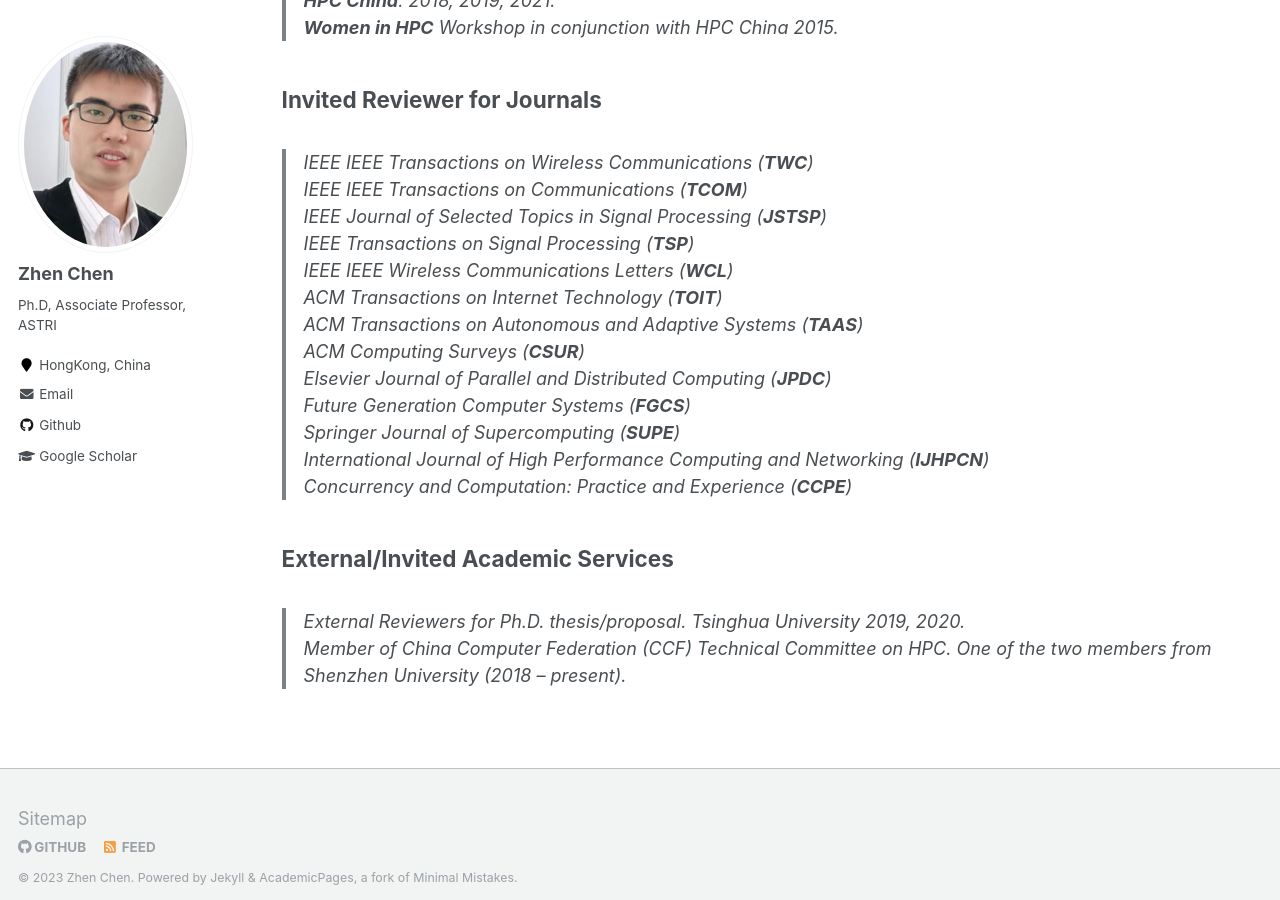
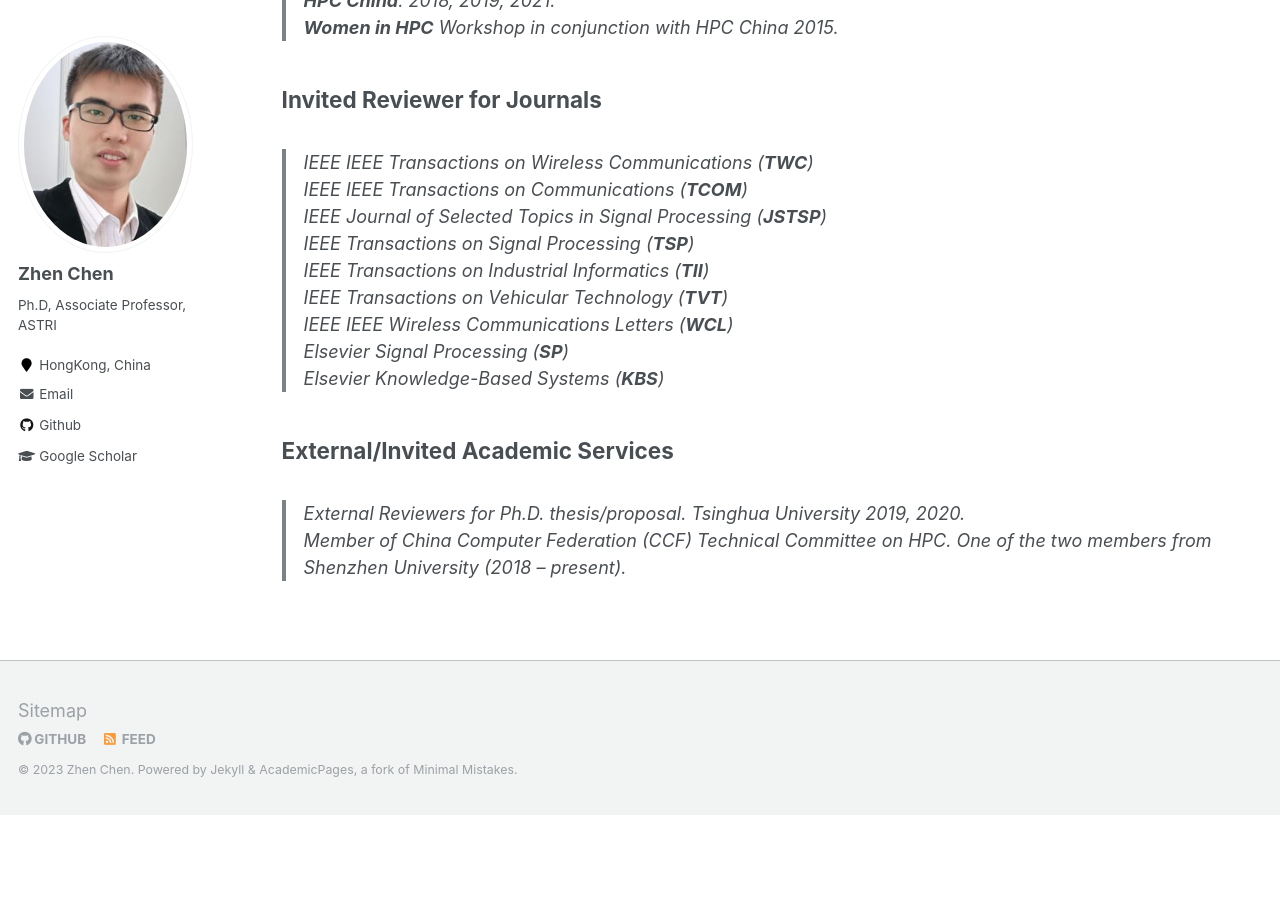
Before and after one commit to baile035/chenz_CV, a Jekyll site: the page built from _pages/service.md, in a window 1280 px wide and 900 px high, scrolled down 1797 px. Built offline with Jekyll 4.4.1, drawn with Linux system fonts in a browser that asks for light colours; after the commit the page ends 2612 px from its top, so only the background shows below that.

Commit message:
Update service.md

```diff
--- a/_pages/service.md
+++ b/_pages/service.md
@@ -65,15 +65,12 @@ Invited Reviewer for Journals
 IEEE IEEE Transactions on Communications (**TCOM**)<br>
 IEEE Journal of Selected Topics in Signal Processing (**JSTSP**)<br>
 IEEE Transactions on Signal Processing (**TSP**)<br>
+IEEE Transactions on Industrial Informatics (**TII**)<br>
+IEEE Transactions on Vehicular Technology (**TVT**)<br>
 IEEE IEEE Wireless Communications Letters (**WCL**)<br>
-ACM Transactions on Internet Technology (**TOIT**)<br>
-ACM Transactions on Autonomous and Adaptive Systems (**TAAS**)<br>
-ACM Computing Surveys (**CSUR**)<br>
-Elsevier Journal of Parallel and Distributed Computing (**JPDC**)<br>
-Future Generation Computer Systems (**FGCS**)<br>
-Springer Journal of Supercomputing (**SUPE**)<br>
-International Journal of High Performance Computing and Networking (**IJHPCN**)<br>
-Concurrency and Computation: Practice and Experience (**CCPE**)
+Elsevier Signal Processing (**SP**)<br>
+Elsevier Knowledge-Based Systems (**KBS**)<br>
+
 
 
 External/Invited Academic Services
```
